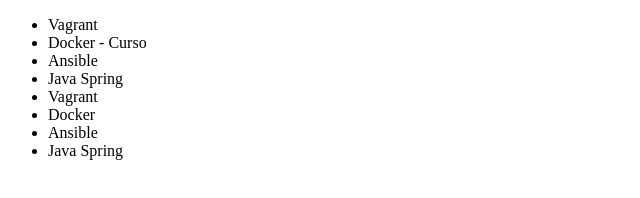
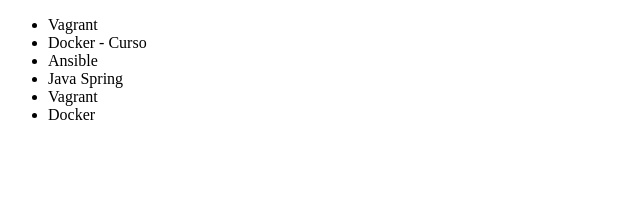
Before and after one commit to dudupagliaroni/alura-git, a plain HTML site: page index.html in a window 1280 px wide. Shown: the whole page, without its empty margins (0-640 px from the left). Drawn offline with Linux system fonts and the light colour scheme.

Commit message:
deletando cursos

```diff
--- a/index.html
+++ b/index.html
@@ -14,8 +14,7 @@
         <li>Java Spring</li>
         <li>Vagrant</li>
         <li>Docker</li>
-        <li>Ansible</li>
-        <li>Java Spring</li>
+
     </ul>
 </body>
 </html>
```
